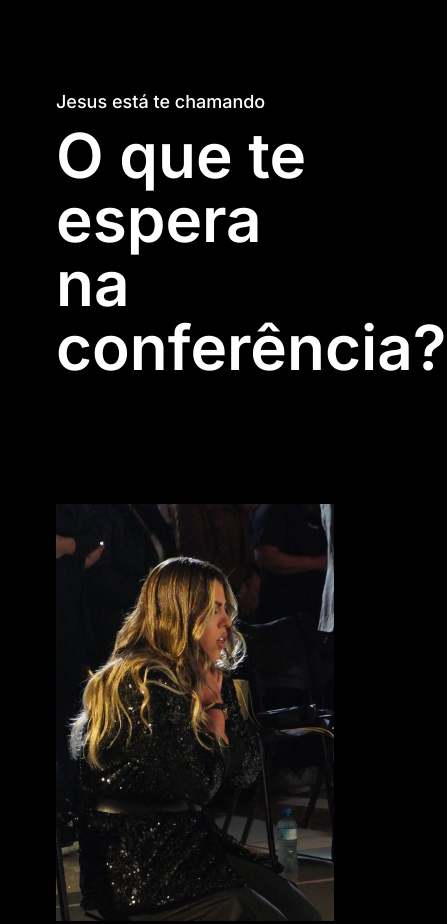
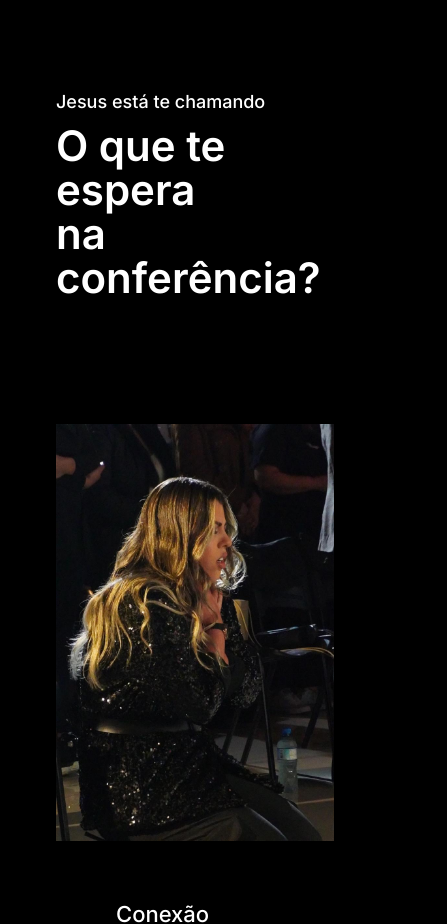
Before and after one commit to alexsantosdev/atravesdevoce, a Next.js app: page / in a window 390 px wide. Shown: the part 6680-7604 px from the top of the page, 447 px wide, since content can reach past the window. Built offline with nearby package versions, Linux system fonts and the light colour scheme; no server answers.

Commit message:
Update Home.module.scss

```diff
--- a/src/styles/Home.module.scss
+++ b/src/styles/Home.module.scss
@@ -731,8 +731,8 @@
 
     .eventSection {
         h2 {
-            font-size: 62px;
-            line-height: 64px;
+            font-size: 42px;
+            line-height: 44px;
         }
 
         .columns {
@@ -1020,8 +1020,8 @@
 
     .eventSection {
         h2 {
-            font-size: 62px;
-            line-height: 64px;
+            font-size: 42px;
+            line-height: 44px;
         }
 
         .columns {
```
